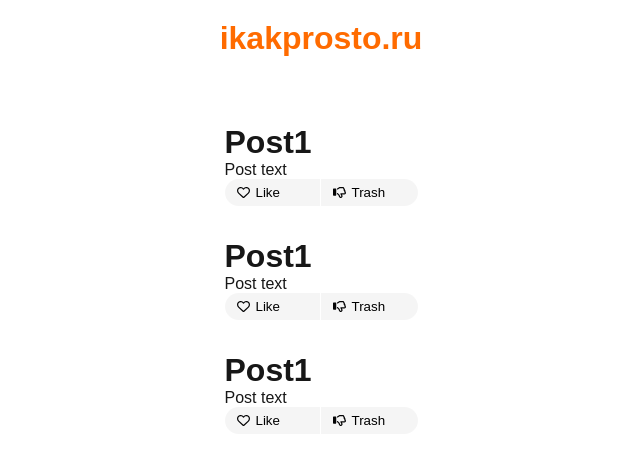
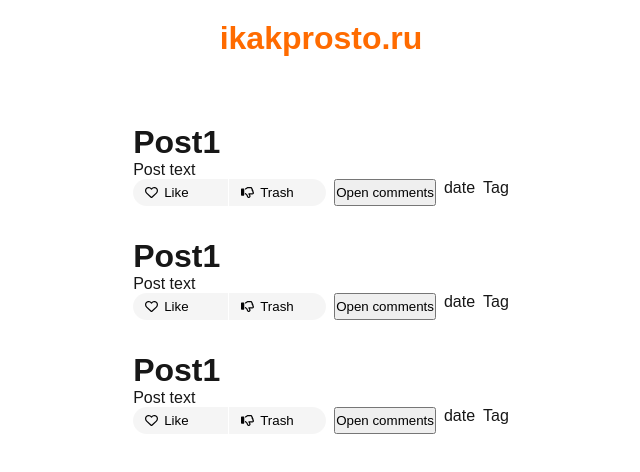
Before and after one commit to Danikadza/Next-testApp, a Next.js app: page / in a window 1280 px wide. Shown: the top 472 px of the page, without its empty margins (319-959 px from the left). Built offline with nearby package versions, Linux system fonts and the light colour scheme.

Commit message:
feat/ стили для страницы постов

```diff
--- a/src/app/components/Post.tsx
+++ b/src/app/components/Post.tsx
@@ -3,11 +3,14 @@
 
 const Post = () => {
     return (
-        <div>
-            <h1>Post1</h1>
-            <div>Post text</div>
-            <div>
+        <div className="post">
+            <h1 className="post__header">Post1</h1>
+            <div className="post__text">Post text</div>
+            <div className="post__info">
                 <Rating/>
+                <button className="post__info__comments">Open comments</button>
+                <div className="post__info__date">date</div>
+                <div className="post__info__tags">Tag</div>
             </div>
         </div>
     )
--- a/src/app/globals.css
+++ b/src/app/globals.css
@@ -46,6 +46,17 @@
 /*стили для страницы постов*/
 /**/
 /*стили для компонента post*/
+.post {
+}
+
+.post__text {
+
+}
+
+.post__info {
+ display: flex;
+ gap: 8px;
+}
 /**/
 /*стили для компонента Rating*/
 .rating {
```
